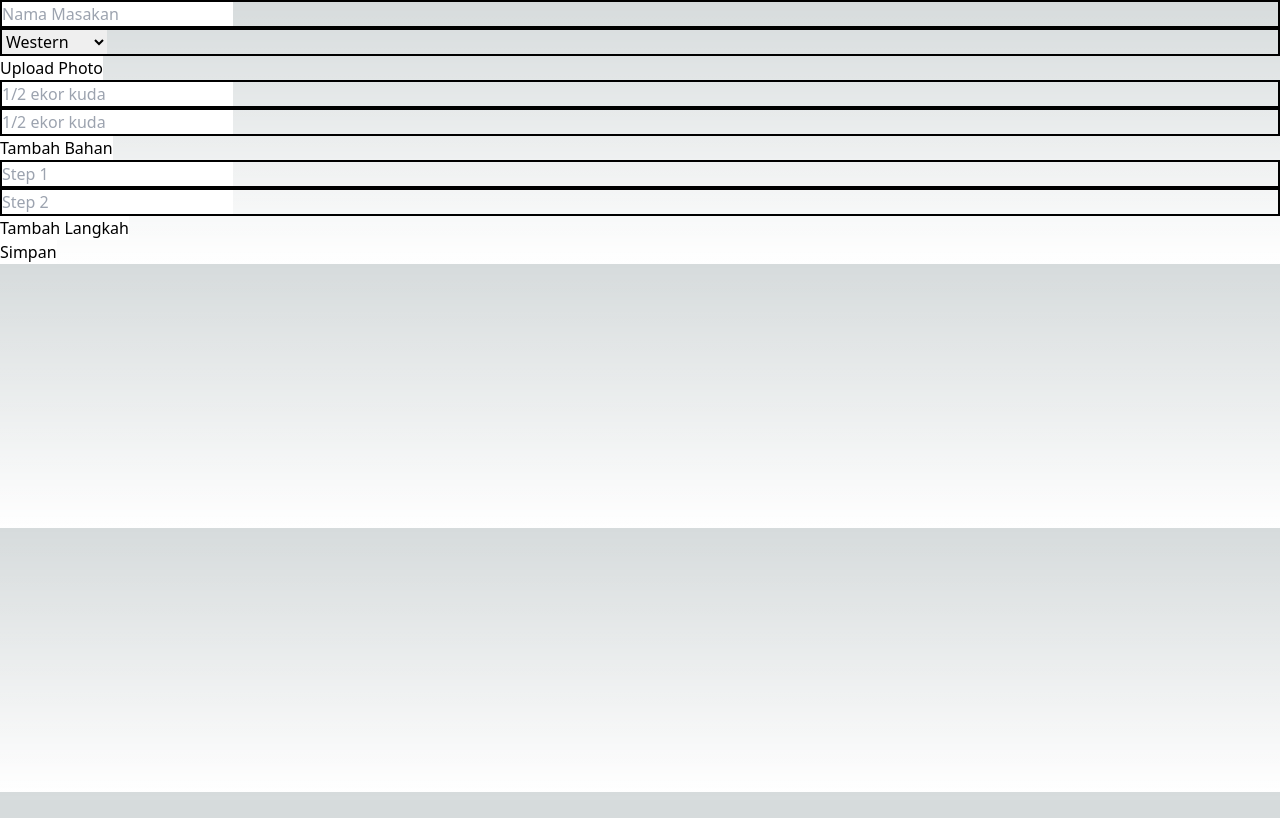
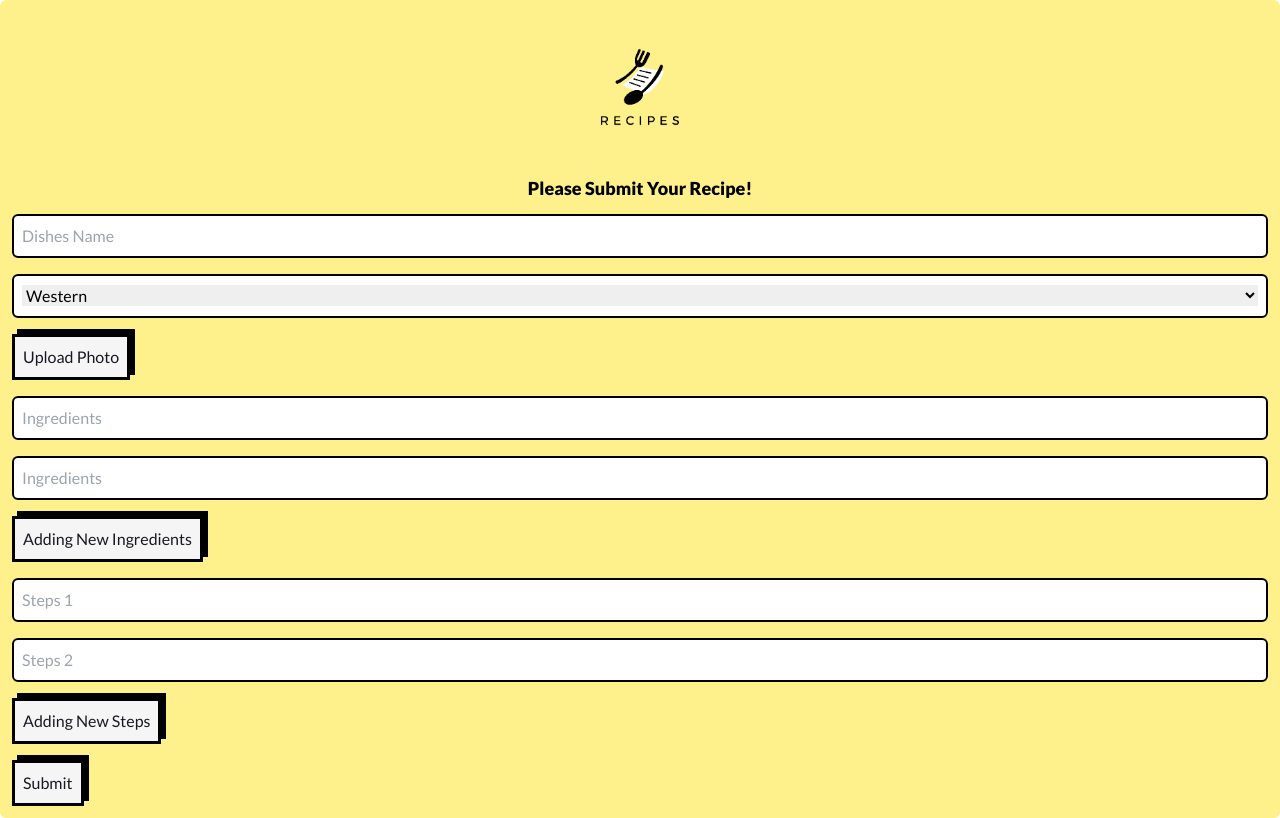
Before and after one commit to revou-fsse-1/w22-group-react-group-b, a Next.js app: page /new in a window 1280 px wide. Built offline with nearby package versions, Linux system fonts and the light colour scheme.

Commit message:
stylingform

```diff
--- a/pages/components/Category.tsx
+++ b/pages/components/Category.tsx
@@ -9,7 +9,7 @@ export default function CategoryRecipe() {
 
   return (
     <div>
-			<div className="mt-24 flex flex-row items-center font-lato text-lg">
+      <div className="mt-24 flex flex-row items-center font-Lato text-lg">
         <ul className="w-fit">
           <li className="w-4 h-4 bg-black rounded-full"></li>
         </ul>
--- a/pages/components/Contact.tsx
+++ b/pages/components/Contact.tsx
@@ -21,14 +21,14 @@ const Contact = () => {
   }
   return (
     <div className="p-10 bg-white text-black">
-			<Element name="contact" className="bg-[#1E1E1E] h-auto py-14">
+      <Element name="contact" className="bg-[#1E1E1E] h-auto py-14 rounded-xl">
         <p className="text-white w-fit mx-auto mb-9 text-3xl">
           Our Recipes Gallery
         </p>
         <SlidingImage />
-				<div className="bg-white rounded-xl mt-20 mx-20 px-14 py-8">
-					<div className="flex flex-row text-xl justify-around">
-						<div className="w-1/5">
+        <div className="bg-white rounded-xl mx-20 px-14 py-8">
+          <div className="flex flex-row text-xl justify-between py-10 px-20">
+            <div className="w-1/2">
               <p className="mb-5">Contact Us:</p>
               <p>ask@recipes.id</p>
               <p>+62 361 123 4567</p>
@@ -49,7 +49,7 @@ const Contact = () => {
                 />
               </div>
             </div>
-						<div className="w-1/5">
+            <div className="w-1/3">
               <p className="mb-5">Or, send us a message:</p>
               <div className="flex flex-col gap-4">
                 <input
--- a/pages/components/slidingImage.tsx
+++ b/pages/components/slidingImage.tsx
@@ -59,36 +59,37 @@ const SlidingImage = () => {
   };
 
   return (
-		<div className="relative h-[400px] mx-48 overflow-hidden">
+    <div className="relative h-[400px] mx-40 overflow-hidden">
       <div className="flex flex-row justify-between">
         <Image
           src={arrowLeft}
-					width={25}
-					height={25}
+          width={15}
+          height={15}
           alt="Arrow Left"
           className="mt-[200px] z-10 relative cursor-pointer"
           onClick={leftClick}
         />
         <Image
           src={arrowRight}
-					height={25}
-					width={25}
+          height={15}
+          width={15}
           alt="Arrow Right"
           className="mt-[200px] z-10 relative cursor-pointer"
           onClick={rightClick}
         />
       </div>
 
+      <div className="">
         {images.map((image, index) => {
           return (
-					<div key={image}>
+            <div className="" key={image}>
               <Image
                 src={image}
                 alt={`Image  ${index}`}
-							className="rounded-[40px] ml-16"
+                className="rounded-[20px] m-16"
                 objectFit="cover"
-							width={256}
-							height={384}
+                width={200}
+                height={300}
                 style={{
                   transform: `translateX(${transitionArray[index]}%)`,
                   transition: `all 1000ms ease`,
@@ -96,13 +97,14 @@ const SlidingImage = () => {
                   position: "absolute",
                   top: "0",
                   bottom: "0",
-								padding: "16px",
+                  padding: "12px",
                 }}
               />
             </div>
           );
         })}
       </div>
+    </div>
   );
 };
 
--- a/pages/components/uploadPhoto.tsx
+++ b/pages/components/uploadPhoto.tsx
@@ -31,7 +31,32 @@ export default function UploadPhoto({
   };
   return (
     <>
-			<button onClick={displayButton} className="bg-white">
+      <button
+        onClick={displayButton}
+        className="cursor-pointer font-Lato"
+        style={{
+          color: "#181823",
+          backgroundColor: "#F5F5F5",
+          display: "block",
+          padding: "8px",
+          border: "3px solid black",
+          boxShadow: "5px -5px 0 0px black",
+          position: "relative",
+          top: "0",
+          left: "0",
+          transition: "box-shadow 1s, left 1s, top 1s",
+        }}
+        onMouseEnter={(e) => {
+          e.currentTarget.style.boxShadow = "0 0 0 -3px white";
+          e.currentTarget.style.top = "-10px";
+          e.currentTarget.style.left = "10px";
+        }}
+        onMouseLeave={(e) => {
+          e.currentTarget.style.boxShadow = "5px -5px 0 0px black";
+          e.currentTarget.style.top = "0";
+          e.currentTarget.style.left = "0";
+        }}
+      >
         Upload Photo
       </button>
       {display ? (
--- a/pages/home/index.tsx
+++ b/pages/home/index.tsx
@@ -6,7 +6,7 @@ import CategoryRecipe from "../components/Category";
 export default function Home() {
   return (
     <div className="bg-[#1E1E1E] top-0 p-20">
-			<div className="bg-[#FFF59D] px-8 pb-20">
+      <div className="bg-[#FFF59D] px-8 pb-20 rounded-xl">
         <div className="w-full h-full flex flex-row justify-between items-center ">
           <Image src={logo} width={160} height={160} alt="logo" />
           <a
@@ -35,7 +35,7 @@ export default function Home() {
               e.currentTarget.style.left = "0";
             }}
           >
-						Login
+            Logout
           </a>
         </div>
         <div className="w-fit mt-16">
--- a/pages/new/index.tsx
+++ b/pages/new/index.tsx
@@ -2,6 +2,8 @@ import { useState } from "react";
 import UploadPhoto from "../components/uploadPhoto";
 import stateStore from "../components/stateStore";
 import { getCookie } from "cookies-next";
+import Image from "next/image";
+
 export default function NewRecipe() {
   const { token } = stateStore();
   console.log(token);
@@ -80,18 +82,32 @@ export default function NewRecipe() {
   };
 
   return (
-		<form className="text-black">
-			<div className="border-solid border-black border-2">
+    <div className="flex items-center justify-center">
+      <div className="p-3 bg-yellow-200 rounded-md w-[100%]">
+        <div className="flex justify-center flex-col items-center">
+          <Image src="/recipeslogo.png" alt="Logo" width={200} height={200} />
+          <div className="p-3 font-Lato font-bold text-lg">
+            Please Submit Your Recipe!
+          </div>
+        </div>
+
+        <form className="text-black space-y-4 font-Lato">
+          <div className="border-solid border-black border-2 p-2 bg-white rounded-md">
             <input
               type="text"
               name="name"
               value={recipe.name}
               onChange={handleStringChange}
-					placeholder="Nama Masakan"
+              placeholder="Dishes Name"
+              className="w-full focus:outline-none"
             />
           </div>
-			<div className="border-solid border-black border-2">
-				<select name="category" onChange={handleChange}>
+          <div className="border-solid border-black border-2 p-2 rounded-md bg-white">
+            <select
+              name="category"
+              onChange={handleChange}
+              className="w-full focus:outline-none"
+            >
               <option value="Western">Western</option>
               <option value="Asian">Asian</option>
               <option value="Indonesian">Indonesian</option>
@@ -101,53 +117,134 @@ export default function NewRecipe() {
           </div>
 
           <UploadPhoto setRecipe={setRecipe} />
-			{recipe.ingredients.map((ing, index) => {
-				return (
-					<div key={index} className="border-solid border-black border-2">
+
+          {/* Ingredients */}
+          {recipe.ingredients.map((ing, index) => (
+            <div
+              key={index}
+              className="border-solid border-black border-2 p-2 rounded-md bg-white"
+            >
               <input
                 type="text"
                 name="ingredients"
-							placeholder="1/2 ekor kuda"
+                placeholder="Ingredients"
                 value={ing}
                 onChange={handleChange}
                 id={index.toString()}
+                className="w-full focus:outline-none"
               />
             </div>
-				);
-			})}
+          ))}
           <button
             onClick={(e: React.SyntheticEvent) => addItem(e, "ingredients")}
-				className="bg-white"
+            className="cursor-pointer font-Lato"
+            style={{
+              color: "#181823",
+              backgroundColor: "#F5F5F5",
+              display: "block",
+              padding: "8px",
+              border: "3px solid black",
+              boxShadow: "5px -5px 0 0px black",
+              position: "relative",
+              top: "0",
+              left: "0",
+              transition: "box-shadow 1s, left 1s, top 1s",
+            }}
+            onMouseEnter={(e) => {
+              e.currentTarget.style.boxShadow = "0 0 0 -3px white";
+              e.currentTarget.style.top = "-10px";
+              e.currentTarget.style.left = "10px";
+            }}
+            onMouseLeave={(e) => {
+              e.currentTarget.style.boxShadow = "5px -5px 0 0px black";
+              e.currentTarget.style.top = "0";
+              e.currentTarget.style.left = "0";
+            }}
             id="ingredients"
           >
-				Tambah Bahan
+            Adding New Ingredients
           </button>
-			{recipe.step.map((step, index) => {
-				return (
-					<div key={index} className="border-solid border-black border-2">
+
+          {/* Steps */}
+          {recipe.step.map((step, index) => (
+            <div
+              key={index}
+              className="border-solid border-black border-2 p-2 rounded-md bg-white"
+            >
               <input
                 type="text"
                 name="step"
-							placeholder={`Step ${index + 1}`}
+                placeholder={`Steps ${index + 1}`}
                 value={step}
                 onChange={handleChange}
                 id={index.toString()}
+                className="w-full focus:outline-none"
               />
             </div>
-				);
-			})}
+          ))}
           <button
-				onClick={(e: React.SyntheticEvent) => addItem(e, "steps")}
-				className="bg-white"
+            onClick={(e: React.SyntheticEvent) => addItem(e, "step")}
+            className="cursor-pointer font-Lato"
+            style={{
+              color: "#181823",
+              backgroundColor: "#F5F5F5",
+              display: "block",
+              padding: "8px",
+              border: "3px solid black",
+              boxShadow: "5px -5px 0 0px black",
+              position: "relative",
+              top: "0",
+              left: "0",
+              transition: "box-shadow 1s, left 1s, top 1s",
+            }}
+            onMouseEnter={(e) => {
+              e.currentTarget.style.boxShadow = "0 0 0 -3px white";
+              e.currentTarget.style.top = "-10px";
+              e.currentTarget.style.left = "10px";
+            }}
+            onMouseLeave={(e) => {
+              e.currentTarget.style.boxShadow = "5px -5px 0 0px black";
+              e.currentTarget.style.top = "0";
+              e.currentTarget.style.left = "0";
+            }}
             id="steps"
           >
-				Tambah Langkah
+            Adding New Steps
           </button>
+
+          {/* Submit button */}
           <div>
-				<button onClick={postButton} className="bg-white text-black">
-					Simpan
+            <button
+              onClick={postButton}
+              className="cursor-pointer font-Lato"
+              style={{
+                color: "#181823",
+                backgroundColor: "#F5F5F5",
+                display: "block",
+                padding: "8px",
+                border: "3px solid black",
+                boxShadow: "5px -5px 0 0px black",
+                position: "relative",
+                top: "0",
+                left: "0",
+                transition: "box-shadow 1s, left 1s, top 1s",
+              }}
+              onMouseEnter={(e) => {
+                e.currentTarget.style.boxShadow = "0 0 0 -3px white";
+                e.currentTarget.style.top = "-10px";
+                e.currentTarget.style.left = "10px";
+              }}
+              onMouseLeave={(e) => {
+                e.currentTarget.style.boxShadow = "5px -5px 0 0px black";
+                e.currentTarget.style.top = "0";
+                e.currentTarget.style.left = "0";
+              }}
+            >
+              Submit
             </button>
           </div>
         </form>
+      </div>
+    </div>
   );
 }
--- a/styles/globals.css
+++ b/styles/globals.css
@@ -4,7 +4,7 @@
 @import "tailwindcss/components";
 @import "tailwindcss/utilities";
 
-:root {
+/* :root {
   --foreground-rgb: 0, 0, 0;
   --background-start-rgb: 214, 219, 220;
   --background-end-rgb: 255, 255, 255;
@@ -26,4 +26,4 @@ body {
       rgb(var(--background-end-rgb))
     )
     rgb(var(--background-start-rgb));
-}
+} */
```
Also changed, not shown: 1 other file (tests, documents, lock files or other folders). Lines whose indentation alone changed are shown as unchanged.
